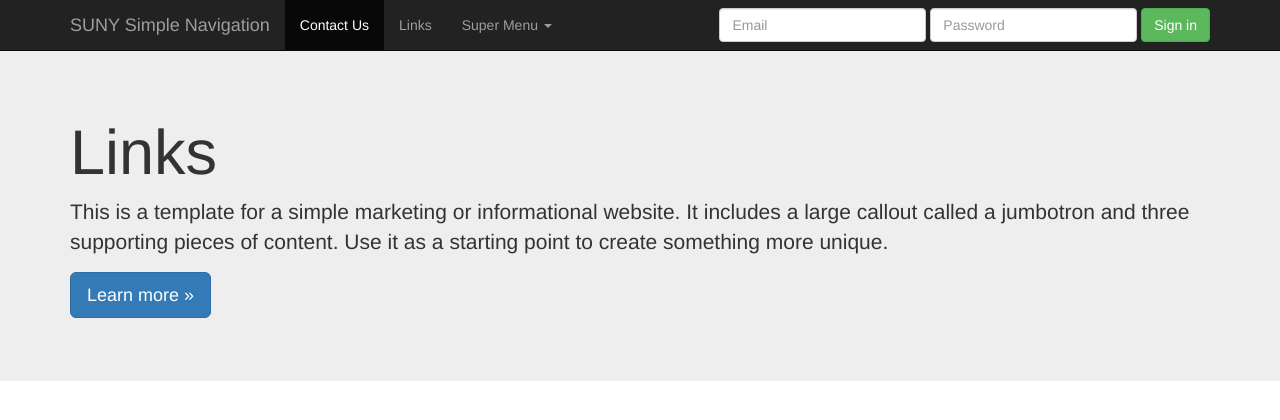
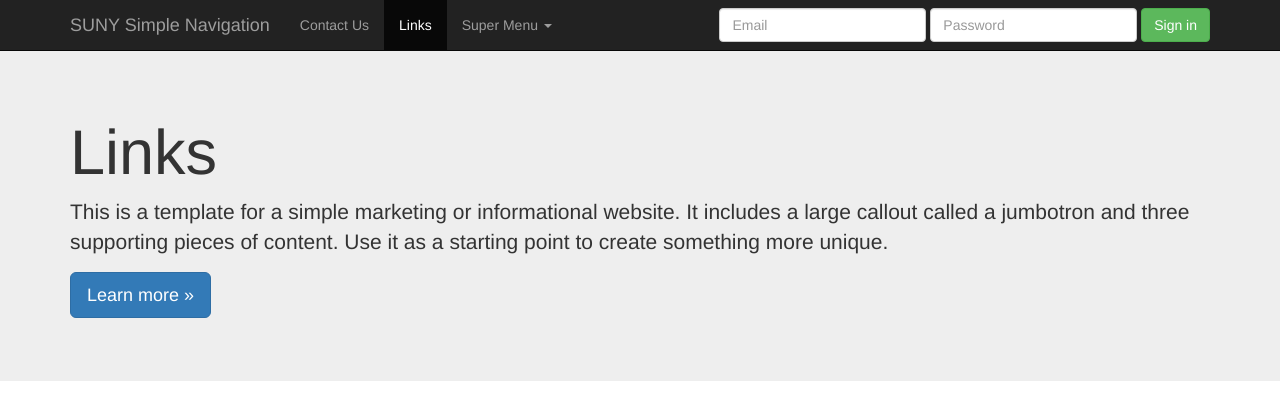
Before and after one commit to jewpaltz/2014SpringWeb, a PHP site: page /links.php in a window 1280 px wide. Shown: the top 420 px of the page. Run offline with PHP 8.4, Linux system fonts and the light colour scheme; some libraries are stand-ins or nearby versions.

Commit message:
Javascript Set Active

```diff
--- a/Playground/SimpleNavigation/contact.php
+++ b/Playground/SimpleNavigation/contact.php
@@ -65,5 +65,10 @@
     <!-- Placed at the end of the document so the pages load faster -->
     <script src="https://code.jquery.com/jquery-1.10.2.min.js"></script>
     <script src="//cdnjs.cloudflare.com/ajax/libs/twitter-bootstrap/3.0.3/js/bootstrap.js"></script>
+	<script type="text/javascript">
+		$(function(){
+			$(".contact-menu").addClass("active");
+		})
+	</script>
   </body>
 </html>
--- a/Playground/SimpleNavigation/inc/nav.php
+++ b/Playground/SimpleNavigation/inc/nav.php
@@ -1,3 +1,6 @@
+    <style type="text/css">
+    	.navbar-brand.active { background-color: #000; }
+    </style>
     <div class="navbar navbar-inverse navbar-fixed-top" role="navigation">
       <div class="container">
         <div class="navbar-header">
@@ -12,8 +15,11 @@
         <div class="navbar-collapse collapse">
 
 		    <ul class="nav navbar-nav">
-		      <li class="active"><a href="contact.php">Contact Us</a></li>
-		      <li><a href="links.php">Links</a></li>
+
+		      <li class="contact-menu" ><a href="contact.php">Contact Us</a></li>
+		      <li class="links-menu" ><a href="links.php">Links</a></li>
+
+
 		      <li class="dropdown">
 		        <a href="#" class="dropdown-toggle" data-toggle="dropdown">Super Menu <b class="caret"></b></a>
 		        <ul class="dropdown-menu">
--- a/Playground/SimpleNavigation/index.php
+++ b/Playground/SimpleNavigation/index.php
@@ -20,7 +20,6 @@
   </head>
 
   <body>
-
 	<? include 'inc/nav.php'; ?>
 
     <!-- Main jumbotron for a primary marketing message or call to action -->
@@ -65,5 +64,10 @@
     <!-- Placed at the end of the document so the pages load faster -->
     <script src="https://code.jquery.com/jquery-1.10.2.min.js"></script>
     <script src="//cdnjs.cloudflare.com/ajax/libs/twitter-bootstrap/3.0.3/js/bootstrap.js"></script>
+	<script type="text/javascript">
+		$(function(){
+			$(".navbar-brand").addClass("active");
+		})
+	</script>
   </body>
 </html>
--- a/Playground/SimpleNavigation/links.php
+++ b/Playground/SimpleNavigation/links.php
@@ -65,5 +65,10 @@
     <!-- Placed at the end of the document so the pages load faster -->
     <script src="https://code.jquery.com/jquery-1.10.2.min.js"></script>
     <script src="//cdnjs.cloudflare.com/ajax/libs/twitter-bootstrap/3.0.3/js/bootstrap.js"></script>
+	<script type="text/javascript">
+		$(function(){
+			$(".links-menu").addClass("active");
+		})
+	</script>
   </body>
 </html>
```
